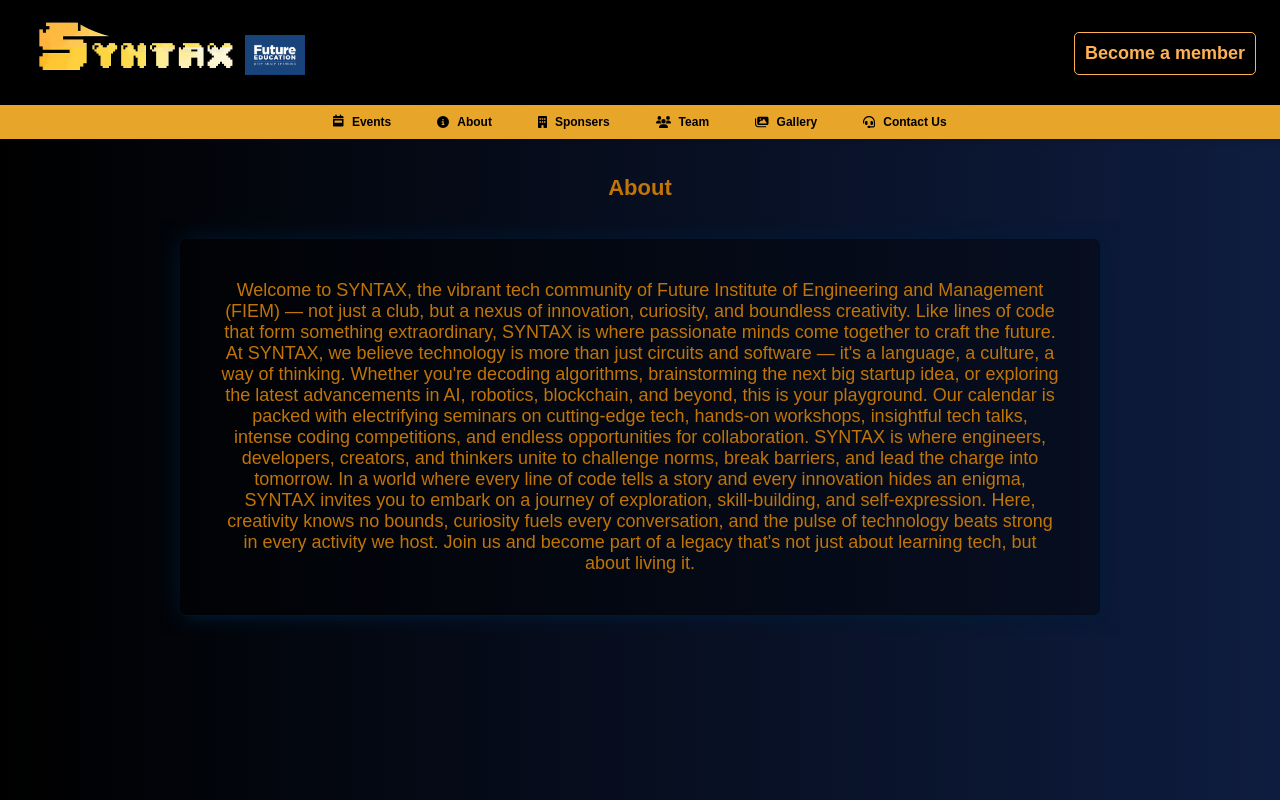
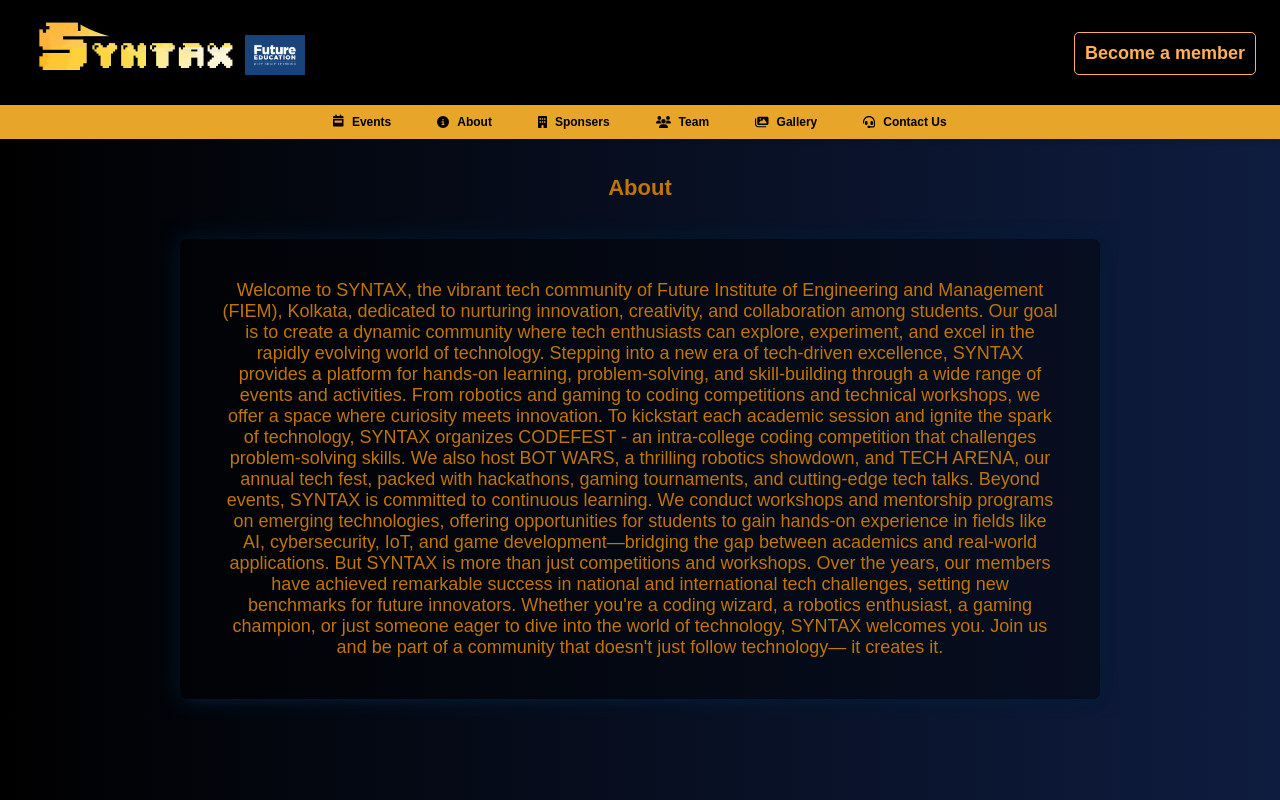
Before and after one commit to SoumyaOk4-4/Syntax-FIEM, a React (Create React App) app: page /about in a window 1280 px wide. Built offline with nearby package versions, Linux system fonts and the light colour scheme; a web font is replaced by a local one.

Commit message:
about updated

```diff
--- a/src/components/About.jsx
+++ b/src/components/About.jsx
@@ -6,25 +6,31 @@ function About() {
       <div className="web-content-container">
         <div className="fadein_fadeout web-content">
           Welcome to SYNTAX, the vibrant tech community of Future Institute of
-          Engineering and Management (FIEM) — not just a club, but a nexus of
-          innovation, curiosity, and boundless creativity. Like lines of code
-          that form something extraordinary, SYNTAX is where passionate minds
-          come together to craft the future. At SYNTAX, we believe technology is
-          more than just circuits and software — it's a language, a culture, a
-          way of thinking. Whether you're decoding algorithms, brainstorming the
-          next big startup idea, or exploring the latest advancements in AI,
-          robotics, blockchain, and beyond, this is your playground. Our
-          calendar is packed with electrifying seminars on cutting-edge tech,
-          hands-on workshops, insightful tech talks, intense coding
-          competitions, and endless opportunities for collaboration. SYNTAX is
-          where engineers, developers, creators, and thinkers unite to challenge
-          norms, break barriers, and lead the charge into tomorrow. In a world
-          where every line of code tells a story and every innovation hides an
-          enigma, SYNTAX invites you to embark on a journey of exploration,
-          skill-building, and self-expression. Here, creativity knows no bounds,
-          curiosity fuels every conversation, and the pulse of technology beats
-          strong in every activity we host. Join us and become part of a legacy
-          that's not just about learning tech, but about living it.
+          Engineering and Management (FIEM), Kolkata, dedicated to nurturing
+          innovation, creativity, and collaboration among students. Our goal is
+          to create a dynamic community where tech enthusiasts can explore,
+          experiment, and excel in the rapidly evolving world of technology.
+          Stepping into a new era of tech-driven excellence, SYNTAX provides a
+          platform for hands-on learning, problem-solving, and skill-building
+          through a wide range of events and activities. From robotics and
+          gaming to coding competitions and technical workshops, we offer a
+          space where curiosity meets innovation. To kickstart each academic
+          session and ignite the spark of technology, SYNTAX organizes CODEFEST
+          - an intra-college coding competition that challenges problem-solving
+          skills. We also host BOT WARS, a thrilling robotics showdown, and TECH
+          ARENA, our annual tech fest, packed with hackathons, gaming
+          tournaments, and cutting-edge tech talks. Beyond events, SYNTAX is
+          committed to continuous learning. We conduct workshops and mentorship
+          programs on emerging technologies, offering opportunities for students
+          to gain hands-on experience in fields like AI, cybersecurity, IoT, and
+          game development—bridging the gap between academics and real-world
+          applications. But SYNTAX is more than just competitions and workshops.
+          Over the years, our members have achieved remarkable success in
+          national and international tech challenges, setting new benchmarks for
+          future innovators. Whether you're a coding wizard, a robotics
+          enthusiast, a gaming champion, or just someone eager to dive into the
+          world of technology, SYNTAX welcomes you. Join us and be part of a
+          community that doesn't just follow technology— it creates it.
         </div>
       </div>
     </>
```
